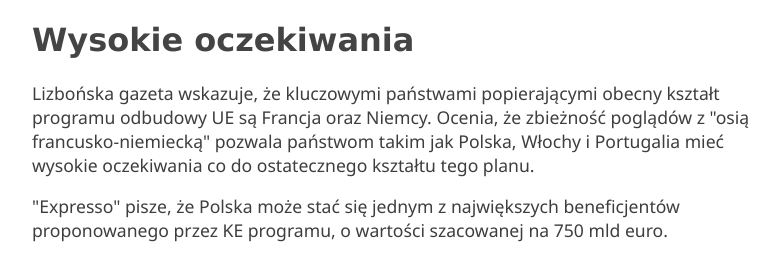
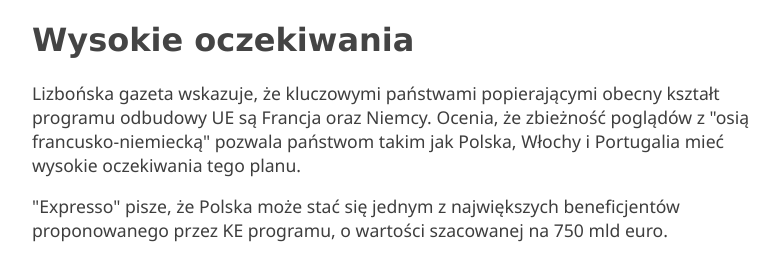
Before and after one commit to PhotoKrakus/git-starter, a plain HTML site: page index.html in a window 1280 px wide. Shown: the whole page, without its empty margins (232-1011 px from the left). Drawn offline with Linux system fonts and the light colour scheme.

Commit message:
mod index.html

```diff
--- a/index.html
+++ b/index.html
@@ -17,14 +17,14 @@
 
   <link rel="stylesheet" href="./css/style.css">
 
-  <title>Wysokie oczekiwania</title>
+  <title>Wysokie oczekiwania co do ostatecznego kształtu</title>
 </head>
 
 <h1>Wysokie oczekiwania</h1>
 
 <p>Lizbońska gazeta wskazuje, że kluczowymi państwami popierającymi obecny kształt
   programu odbudowy UE są Francja oraz Niemcy. Ocenia, że zbieżność poglądów z "osią francusko-niemiecką"
-  pozwala państwom takim jak Polska, Włochy i Portugalia mieć wysokie oczekiwania co do ostatecznego kształtu tego
+  pozwala państwom takim jak Polska, Włochy i Portugalia mieć wysokie oczekiwania tego
   planu.</p>
 
 <p>"Expresso" pisze, że Polska może stać się jednym z największych beneficjentów proponowanego przez KE programu,
```
